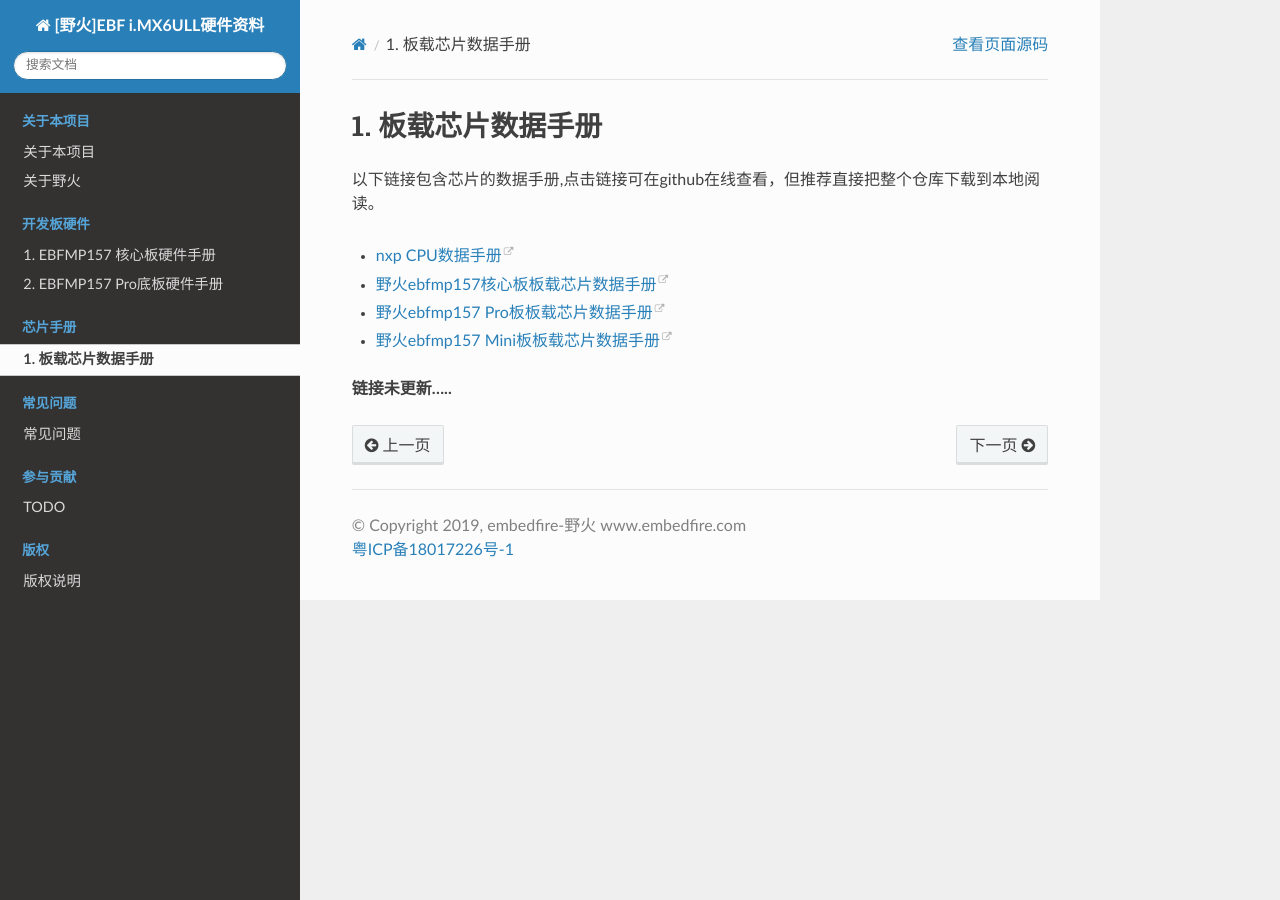
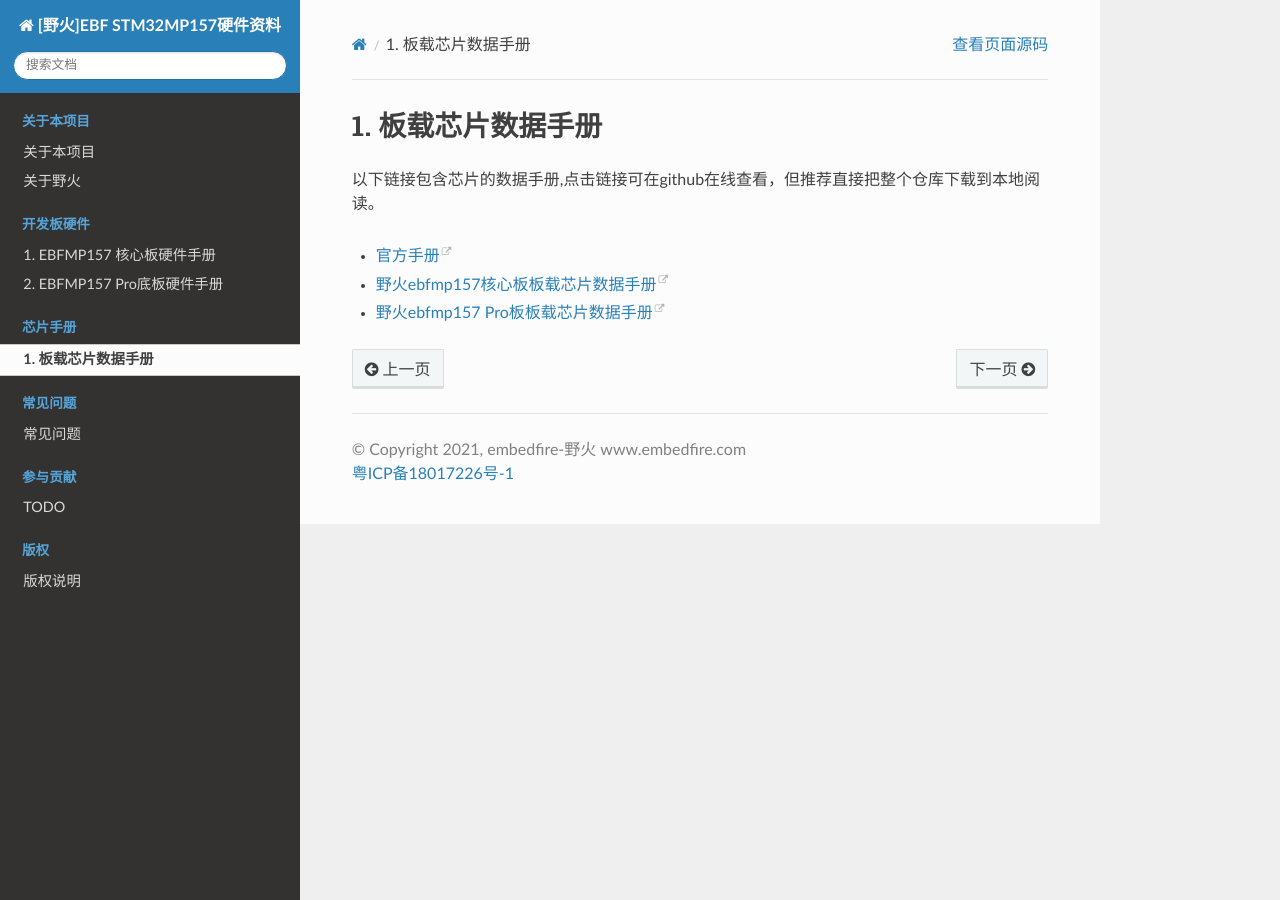
Before and after one commit to Embedfire-ST/ebf_mp157_hardware, a Sphinx documentation site: the page built from documentation/chip/chip_datasheet.rst, in a window 1280 px wide. Built offline with Sphinx 7.4.7 and the Read the Docs theme 2.0.0, drawn with Linux system fonts in a browser that asks for light colours; pages that are not in the unit, such as notebooks, are missing from menus; comment, search, counter and statistics services are not loaded.

Commit message:
1.更新GitHub和gitee链接 2.修改文档名

```diff
--- a/documentation/README.rst
+++ b/documentation/README.rst
@@ -8,8 +8,8 @@
 
 **在以下仓库地址可直接打包下载整个项目的硬件资料** ：
 
-本项目的github地址：https://github.com/Embdefire/ebf_6ull_hardware
+本项目的github地址：https://github.com/Embedfire-ST/ebf_mp157_hardware
 
-本项目的gitee 地址：https://gitee.com/wildfireteam/ebf_6ull_hardware
+本项目的gitee 地址：https://gitee.com/embedfire-st/ebf_mp157_hardware
 
-点击右侧链接可在线阅读本项目文档：《 `[野火]EBF6ULL 硬件资料 <https://ebf-6ull-hardware.readthedocs.io>`_ 》
+点击右侧链接可在线阅读本项目文档：《 `[野火]EBF6ULL 硬件资料 <https://doc.embedfire.com/st-mp1/hardware/ebf_mp157_hardware/zh/latest/index.html>`_ 》
--- a/documentation/about_us.rst
+++ b/documentation/about_us.rst
@@ -23,7 +23,7 @@
 - 官网： http://www.embedfire.com
 - 论坛： http://www.firebbs.cn
 - github主页：https://github.com/Embdefire
-- gitee主页： https://gitee.com/wildfireteam
+- gitee主页： https://gitee.com/Embedfire
 - 淘宝： https://yehuosm.tmall.com
 - 邮箱： embedfire@embedfire.com
 - 电话： 0769-33894118
--- a/documentation/board/ebfmp157.rst
+++ b/documentation/board/ebfmp157.rst
@@ -110,7 +110,7 @@ LCD                 1路，RGB888
 触摸                1路，电容触摸
 ===============    =========================================================
 
-注意：以上数据为最大值，可能有复用，请根据EBFMP157 S1核心板引脚说明作为参考设计
+注意：以上数据为最大值，可能有复用。
 
 命名规则
 ---------------
--- a/documentation/chip/chip_datasheet.rst
+++ b/documentation/chip/chip_datasheet.rst
@@ -6,9 +6,6 @@
 
 以下链接包含芯片的数据手册,点击链接可在github在线查看，但推荐直接把整个仓库下载到本地阅读。
 
-- `nxp CPU数据手册 <https://github.com/Embdefire/ebf_mp157_hardware/tree/master/hardware/datasheet/nxp>`_
-- `野火ebfmp157核心板板载芯片数据手册 <https://github.com/Embdefire/ebf_mp157_hardware/tree/master/hardware/datasheet/ebfmp157>`_
-- `野火ebfmp157 Pro板板载芯片数据手册 <https://github.com/Embedfire/ebf_mp157_hardware/tree/master/hardware/datasheet/ebfmp157_pro>`_
-- `野火ebfmp157 Mini板板载芯片数据手册 <https://github.com/Embedfire/ebf_mp157_hardware/tree/master/hardware/datasheet/ebfmp157_mini_s1>`_
-
-**链接未更新.....**
+- `官方手册 <https://github.com/Embedfire-ST/ebf_mp157_hardware/tree/master/hardware/datasheet/%E5%AE%98%E6%96%B9%E6%89%8B%E5%86%8C>`_
+- `野火ebfmp157核心板板载芯片数据手册 <https://github.com/Embedfire-ST/ebf_mp157_hardware/tree/master/hardware/datasheet/ebfmp157>`_
+- `野火ebfmp157 Pro板板载芯片数据手册 <https://github.com/Embedfire-ST/ebf_mp157_hardware/tree/master/hardware/datasheet/ebfmp157_pro>`_
--- a/documentation/conf.py
+++ b/documentation/conf.py
@@ -17,8 +17,8 @@
 
 # -- Project information -----------------------------------------------------
 
-project = u'[野火]EBF i.MX6ULL硬件资料'
-copyright = u'2019, embedfire-野火 www.embedfire.com'
+project = u'[野火]EBF STM32MP157硬件资料'
+copyright = u'2021, embedfire-野火 www.embedfire.com'
 author = u'embedfire-野火 www.embedfire.com'
 
 
--- a/documentation/latexbuild2.py
+++ b/documentation/latexbuild2.py
@@ -2,7 +2,7 @@
 
 import datetime, os, sys
 
-name = "EBF i.MX6ULL硬件资料"
+name = "EBF STM32MP157硬件资料"
 #输出PDF文档 名称格式 type = 1：手册  type = 0：教程
 type = 0
 
```
